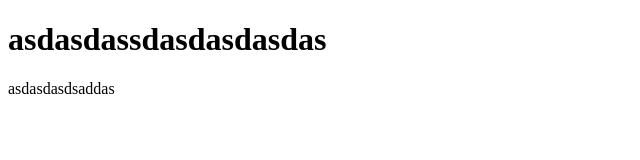
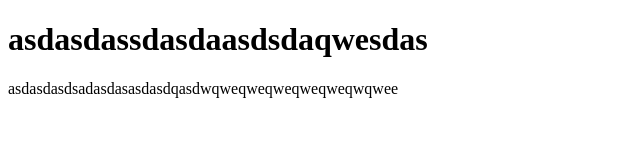
Before and after one commit to hyeonjun0630/hyeonjun0630.github.io, a plain HTML site: page 실습.html in a window 1280 px wide. Shown: the whole page, without its empty margins (0-640 px from the left). Drawn offline with Linux system fonts and the light colour scheme.

Commit message:
인프실습ㅂㅂㅂ

```diff
--- a/실습.html
+++ b/실습.html
@@ -4,7 +4,7 @@
         <title>DDDDDDD</title>
     </head>
     <body>
-        <h1>asdasdassdasdasdasdas</h1>
-        <p>asdasdasdsaddas</p>
+        <h1>asdasdassdasdaasdsdaqwesdas</h1>
+        <p>asdasdasdsadasdasasdasdqasdwqweqweqweqweqweqwqwee</p>
     </body>
 </html>
```
